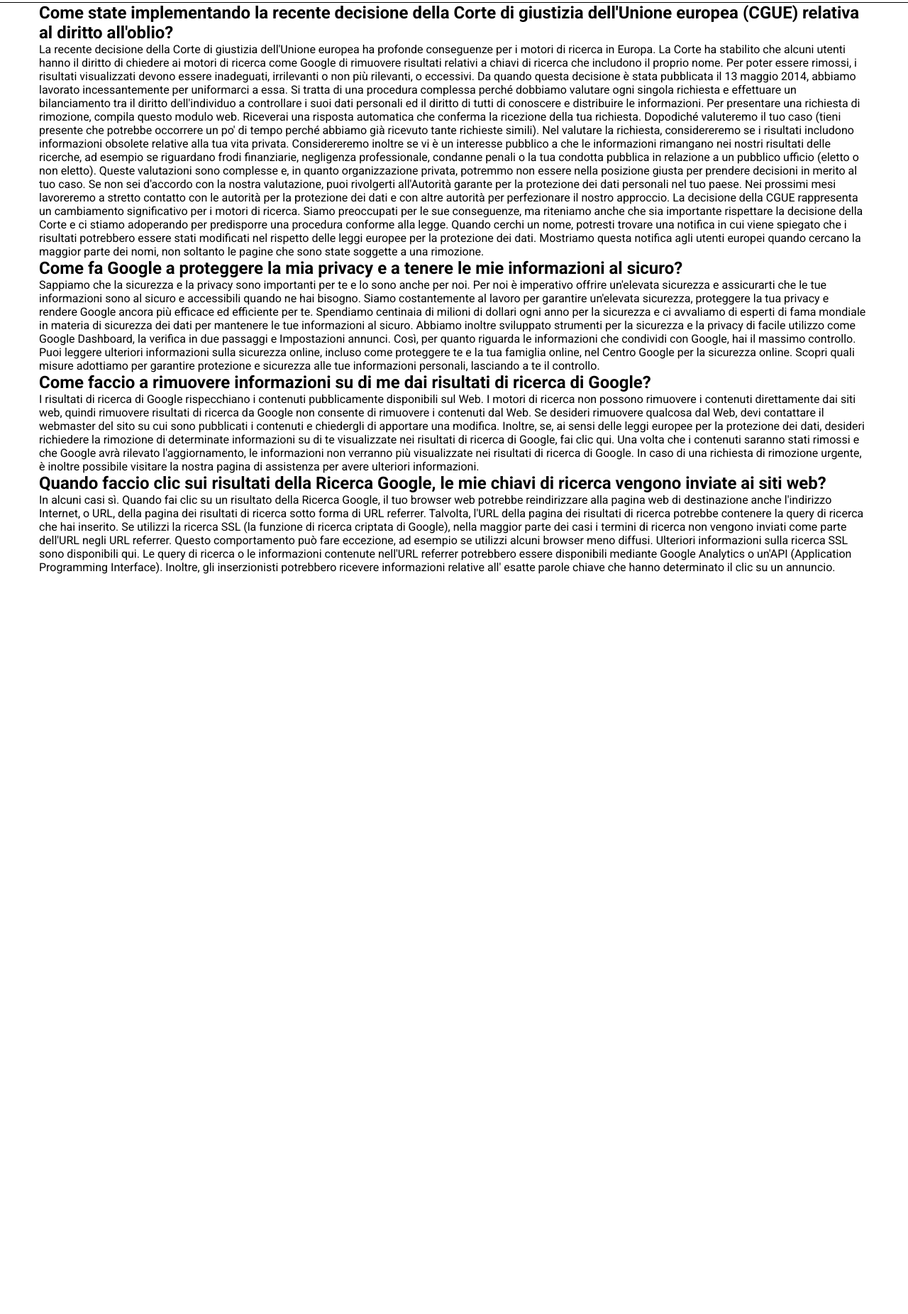
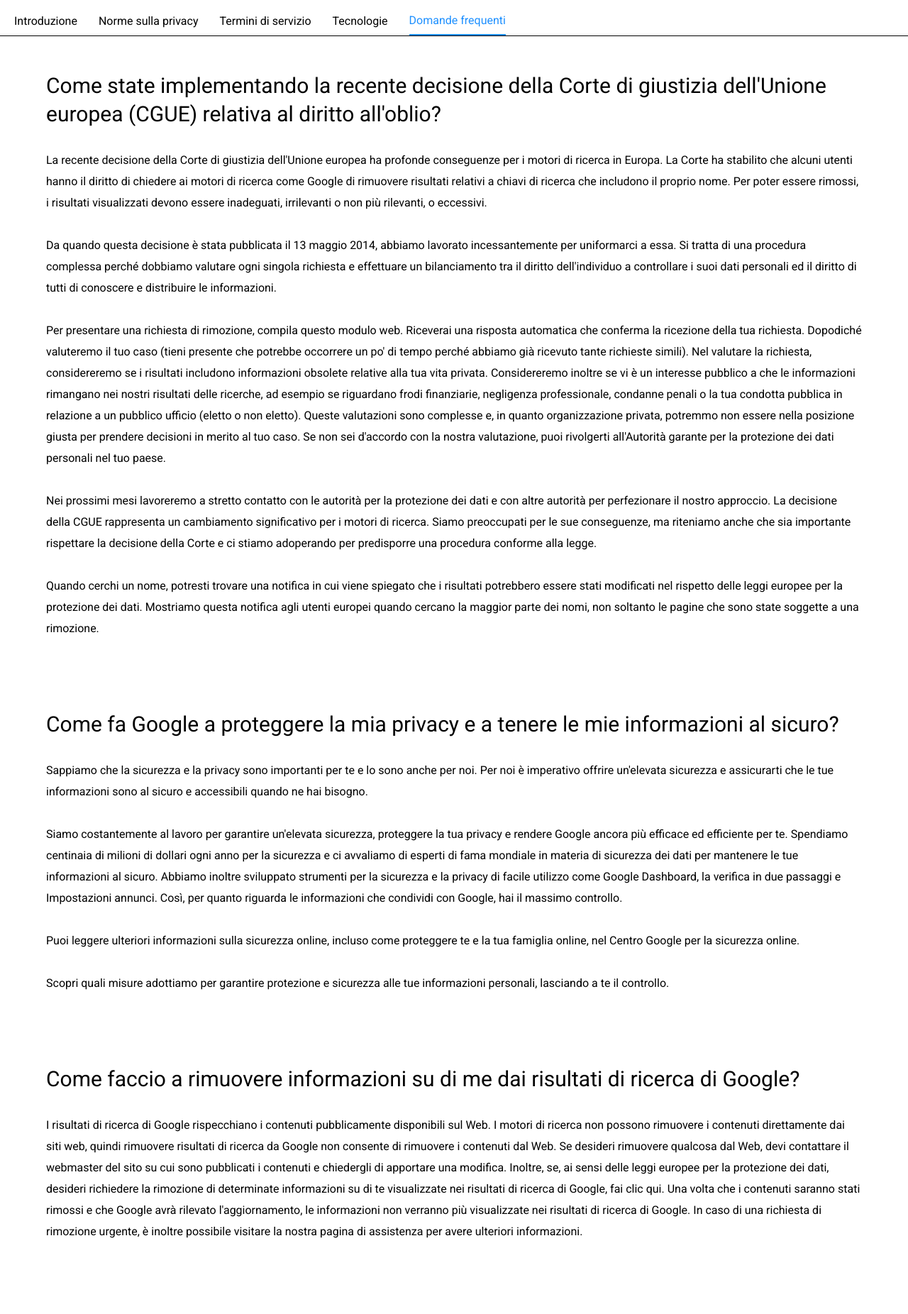
Before and after one commit to DavideBenazzi/php-google-faq, a PHP site: page / in a window 1280 px wide. Shown: the part 96-1948 px from the top of the page at 71% size. Before the commit the page ends 905 px from the top, so only its background shows below. Run offline with PHP 8.4, Linux system fonts and the light colour scheme.

Commit message:
Working on main

```diff
--- a/dist/css/style.css
+++ b/dist/css/style.css
@@ -17,12 +17,12 @@ body {
 }
 
 header {
-  height: 100px;
   width: 100%;
   display: flex;
   flex-direction: column;
   background-color: #fff;
   border-bottom: 1px solid #000;
+  padding: 20px 20px 0;
 }
 header .logo {
   display: flex;
@@ -33,12 +33,14 @@ header .logo a {
   text-decoration: none;
   display: flex;
   align-items: center;
+  margin-bottom: 20px;
 }
 header .logo a img {
   width: 100px;
 }
 header .logo a span {
   color: #000;
+  font-size: 25px;
 }
 header nav .navbar {
   display: flex;
@@ -47,8 +49,30 @@ header nav .navbar {
 }
 header nav .navbar li {
   list-style: none;
+  margin-right: 30px;
+  padding-bottom: 10px;
 }
 header nav .navbar li a {
   text-decoration: none;
   color: #000;
 }
+header nav .navbar .active {
+  border-bottom: 2px solid dodgerblue;
+}
+header nav .navbar .active a {
+  color: dodgerblue;
+}
+
+main {
+  padding: 50px 10px 30px;
+}
+main h2 {
+  line-height: 40px;
+  margin-bottom: 30px;
+  font-weight: 400;
+  font-size: 30px;
+}
+main p {
+  margin-bottom: 100px;
+  line-height: 30px;
+}
--- a/index.php
+++ b/index.php
@@ -45,7 +45,7 @@
                         Tecnologie
                     </a>
                 </li>
-                <li>
+                <li class="active">
                     <a href="#">
                         Domande frequenti
                     </a>
@@ -66,15 +66,15 @@
             ];
             $answers = [
 
-                'La recente decisione della Corte di giustizia dell\'Unione europea ha profonde conseguenze per i motori di ricerca in Europa. La Corte ha stabilito che alcuni utenti hanno il diritto di chiedere ai motori di ricerca come Google di rimuovere risultati relativi a chiavi di ricerca che includono il proprio nome. Per poter essere rimossi, i risultati visualizzati devono essere inadeguati, irrilevanti o non più rilevanti, o eccessivi.
-                Da quando questa decisione è stata pubblicata il 13 maggio 2014, abbiamo lavorato incessantemente per uniformarci a essa. Si tratta di una procedura complessa perché dobbiamo valutare ogni singola richiesta e effettuare un bilanciamento tra il diritto dell\'individuo a controllare i suoi dati personali ed il diritto di tutti di conoscere e distribuire le informazioni.
-                Per presentare una richiesta di rimozione, compila questo modulo web. Riceverai una risposta automatica che conferma la ricezione della tua richiesta. Dopodiché valuteremo il tuo caso (tieni presente che potrebbe occorrere un po\' di tempo perché abbiamo già ricevuto tante richieste simili). Nel valutare la richiesta, considereremo se i risultati includono informazioni obsolete relative alla tua vita privata. Considereremo inoltre se vi è un interesse pubblico a che le informazioni rimangano nei nostri risultati delle ricerche, ad esempio se riguardano frodi finanziarie, negligenza professionale, condanne penali o la tua condotta pubblica in relazione a un pubblico ufficio (eletto o non eletto). Queste valutazioni sono complesse e, in quanto organizzazione privata, potremmo non essere nella posizione giusta per prendere decisioni in merito al tuo caso. Se non sei d\'accordo con la nostra valutazione, puoi rivolgerti all\'Autorità garante per la protezione dei dati personali nel tuo paese.
-                Nei prossimi mesi lavoreremo a stretto contatto con le autorità per la protezione dei dati e con altre autorità per perfezionare il nostro approccio. La decisione della CGUE rappresenta un cambiamento significativo per i motori di ricerca. Siamo preoccupati per le sue conseguenze, ma riteniamo anche che sia importante rispettare la decisione della Corte e ci stiamo adoperando per predisporre una procedura conforme alla legge.
+                'La recente decisione della Corte di giustizia dell\'Unione europea ha profonde conseguenze per i motori di ricerca in Europa. La Corte ha stabilito che alcuni utenti hanno il diritto di chiedere ai motori di ricerca come Google di rimuovere risultati relativi a chiavi di ricerca che includono il proprio nome. Per poter essere rimossi, i risultati visualizzati devono essere inadeguati, irrilevanti o non più rilevanti, o eccessivi.<br><br>
+                Da quando questa decisione è stata pubblicata il 13 maggio 2014, abbiamo lavorato incessantemente per uniformarci a essa. Si tratta di una procedura complessa perché dobbiamo valutare ogni singola richiesta e effettuare un bilanciamento tra il diritto dell\'individuo a controllare i suoi dati personali ed il diritto di tutti di conoscere e distribuire le informazioni.<br><br>
+                Per presentare una richiesta di rimozione, compila questo modulo web. Riceverai una risposta automatica che conferma la ricezione della tua richiesta. Dopodiché valuteremo il tuo caso (tieni presente che potrebbe occorrere un po\' di tempo perché abbiamo già ricevuto tante richieste simili). Nel valutare la richiesta, considereremo se i risultati includono informazioni obsolete relative alla tua vita privata. Considereremo inoltre se vi è un interesse pubblico a che le informazioni rimangano nei nostri risultati delle ricerche, ad esempio se riguardano frodi finanziarie, negligenza professionale, condanne penali o la tua condotta pubblica in relazione a un pubblico ufficio (eletto o non eletto). Queste valutazioni sono complesse e, in quanto organizzazione privata, potremmo non essere nella posizione giusta per prendere decisioni in merito al tuo caso. Se non sei d\'accordo con la nostra valutazione, puoi rivolgerti all\'Autorità garante per la protezione dei dati personali nel tuo paese.<br><br>
+                Nei prossimi mesi lavoreremo a stretto contatto con le autorità per la protezione dei dati e con altre autorità per perfezionare il nostro approccio. La decisione della CGUE rappresenta un cambiamento significativo per i motori di ricerca. Siamo preoccupati per le sue conseguenze, ma riteniamo anche che sia importante rispettare la decisione della Corte e ci stiamo adoperando per predisporre una procedura conforme alla legge.<br><br>
                 Quando cerchi un nome, potresti trovare una notifica in cui viene spiegato che i risultati potrebbero essere stati modificati nel rispetto delle leggi europee per la protezione dei dati. Mostriamo questa notifica agli utenti europei quando cercano la maggior parte dei nomi, non soltanto le pagine che sono state soggette a una rimozione.',
 
-                'Sappiamo che la sicurezza e la privacy sono importanti per te e lo sono anche per noi. Per noi è imperativo offrire un\'elevata sicurezza e assicurarti che le tue informazioni sono al sicuro e accessibili quando ne hai bisogno.
-                Siamo costantemente al lavoro per garantire un\'elevata sicurezza, proteggere la tua privacy e rendere Google ancora più efficace ed efficiente per te. Spendiamo centinaia di milioni di dollari ogni anno per la sicurezza e ci avvaliamo di esperti di fama mondiale in materia di sicurezza dei dati per mantenere le tue informazioni al sicuro. Abbiamo inoltre sviluppato strumenti per la sicurezza e la privacy di facile utilizzo come Google Dashboard, la verifica in due passaggi e Impostazioni annunci. Così, per quanto riguarda le informazioni che condividi con Google, hai il massimo controllo.
-                Puoi leggere ulteriori informazioni sulla sicurezza online, incluso come proteggere te e la tua famiglia online, nel Centro Google per la sicurezza online.
+                'Sappiamo che la sicurezza e la privacy sono importanti per te e lo sono anche per noi. Per noi è imperativo offrire un\'elevata sicurezza e assicurarti che le tue informazioni sono al sicuro e accessibili quando ne hai bisogno.<br><br>
+                Siamo costantemente al lavoro per garantire un\'elevata sicurezza, proteggere la tua privacy e rendere Google ancora più efficace ed efficiente per te. Spendiamo centinaia di milioni di dollari ogni anno per la sicurezza e ci avvaliamo di esperti di fama mondiale in materia di sicurezza dei dati per mantenere le tue informazioni al sicuro. Abbiamo inoltre sviluppato strumenti per la sicurezza e la privacy di facile utilizzo come Google Dashboard, la verifica in due passaggi e Impostazioni annunci. Così, per quanto riguarda le informazioni che condividi con Google, hai il massimo controllo.<br><br>
+                Puoi leggere ulteriori informazioni sulla sicurezza online, incluso come proteggere te e la tua famiglia online, nel Centro Google per la sicurezza online.<br><br>
                 Scopri quali misure adottiamo per garantire protezione e sicurezza alle tue informazioni personali, lasciando a te il controllo.',
 
                 'I risultati di ricerca di Google rispecchiano i contenuti pubblicamente disponibili sul Web. I motori di ricerca non possono rimuovere i contenuti direttamente dai siti web, quindi rimuovere risultati di ricerca da Google non consente di rimuovere i contenuti dal Web. Se desideri rimuovere qualcosa dal Web, devi contattare il webmaster del sito su cui sono pubblicati i contenuti e chiedergli di apportare una modifica. Inoltre, se, ai sensi delle leggi europee per la protezione dei dati, desideri richiedere la rimozione di determinate informazioni su di te visualizzate nei risultati di ricerca di Google, fai clic qui. Una volta che i contenuti saranno stati rimossi e che Google avrà rilevato l\'aggiornamento, le informazioni non verranno più visualizzate nei risultati di ricerca di Google. In caso di una richiesta di rimozione urgente, è inoltre possibile visitare la nostra pagina di assistenza per avere ulteriori informazioni.',
--- a/src/scss/partials/_header.scss
+++ b/src/scss/partials/_header.scss
@@ -1,10 +1,10 @@
 header {
-    height: 100px;
     width: 100%;
     display: flex;
     flex-direction: column;
     background-color: $secondary;
     border-bottom: 1px solid $primary;
+    padding: 20px 20px 0;
     .logo {
         display: flex;
         justify-content: flex-start;
@@ -13,11 +13,13 @@ header {
             text-decoration: none;
             display: flex;
             align-items: center;
+            margin-bottom: 20px;
             img {
                 width: 100px;
             }
             span {
                 color: $primary;
+                font-size: 25px;
             }
         }
 
@@ -28,10 +30,18 @@ header {
         align-items: center;
         li {
             list-style: none;
+            margin-right: 30px;
+            padding-bottom: 10px;
             a {
                 text-decoration: none;
                 color: $primary;
             }
         }
+        .active {
+            border-bottom: 2px solid $tertiary;
+            a {
+                color: $tertiary;
+            }
+        }
     }
 }
--- /dev/null
+++ b/src/scss/partials/_main.scss
@@ -0,0 +1,13 @@
+main {
+    padding: 50px 10px 30px;
+    h2 {
+        line-height: 40px;
+        margin-bottom: 30px;
+        font-weight: 400;
+        font-size: 30px;
+    }
+    p {
+        margin-bottom: 100px;
+        line-height: 30px;
+    }
+}
--- a/src/scss/partials/_variables.scss
+++ b/src/scss/partials/_variables.scss
@@ -1,3 +1,4 @@
 // COLORS
 $primary: #000;
 $secondary: #fff;
+$tertiary: dodgerblue;
--- a/src/scss/style.scss
+++ b/src/scss/style.scss
@@ -6,3 +6,6 @@
 
 // HEADER
 @import "partials/header";
+
+// MAIN
+@import "partials/main";
```
